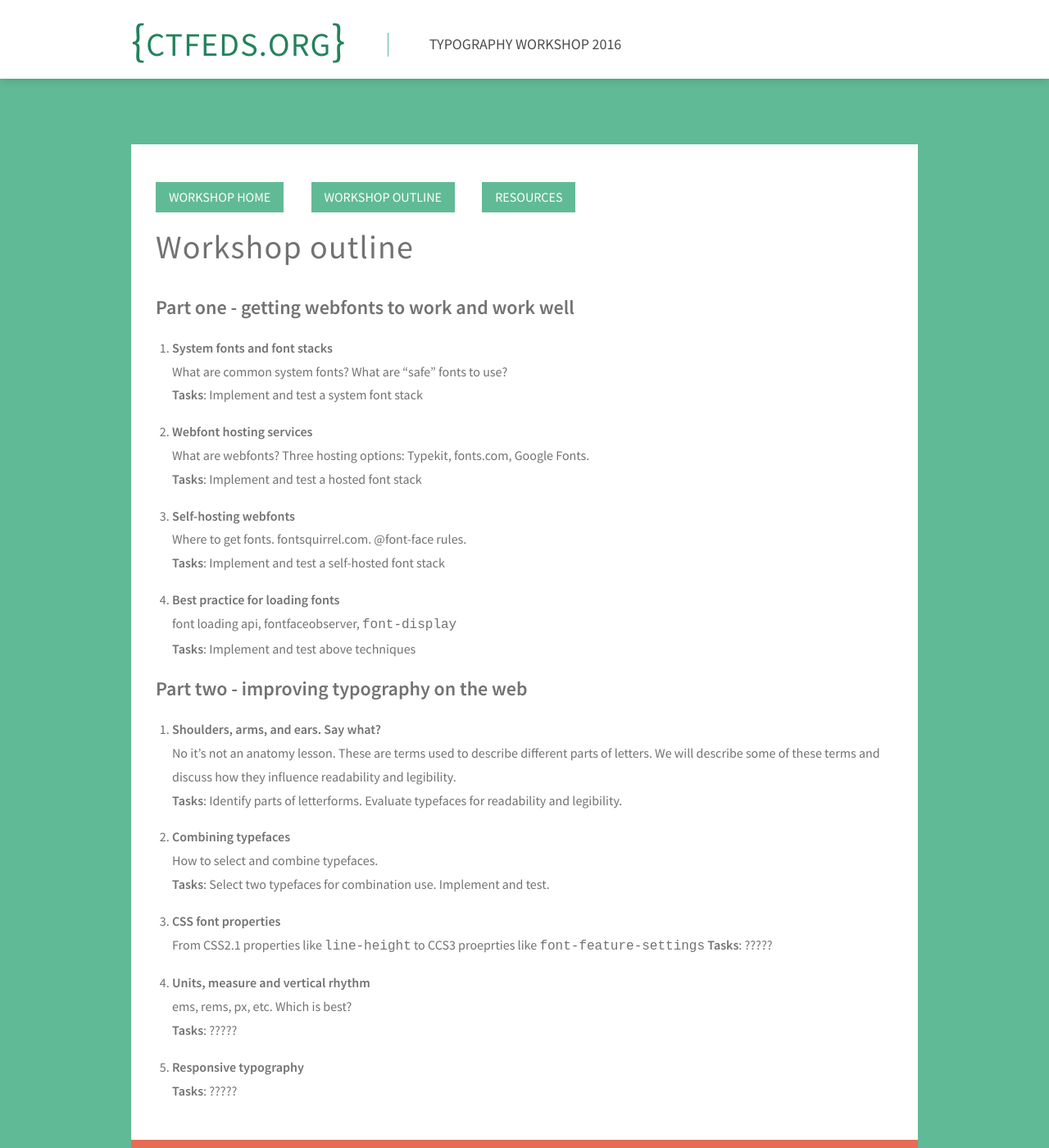
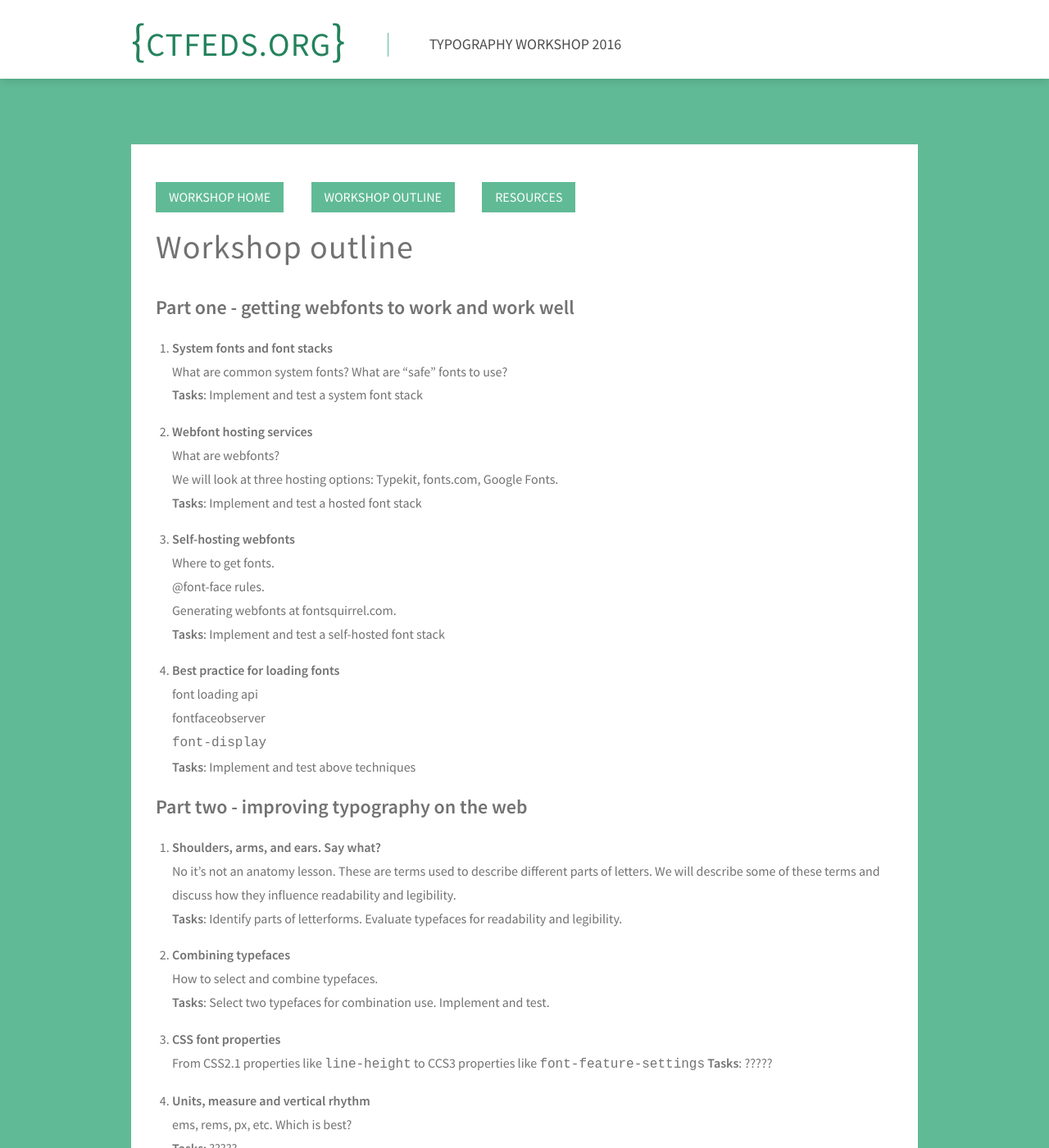
Before and after one commit to CTFEDs/typography-workshop-2016, a Jekyll site: the page built from workshop-outline.md, in a window 1280 px wide and 1400 px high. Shown: the whole window at 82% size. Built offline with Jekyll 4.4.1, drawn with Linux system fonts in a browser that asks for light colours.

Commit message:
Break discussion bits up a bit

```diff
--- a/workshop-outline.md
+++ b/workshop-outline.md
@@ -10,15 +10,20 @@ title: Workshop outline
     **Tasks**: Implement and test a system font stack
 
 2. **Webfont hosting services**<br>
-    What are webfonts? Three hosting options: Typekit, fonts.com, Google Fonts.<br>
+    What are webfonts?<br>
+    We will look at three hosting options: Typekit, fonts.com, Google Fonts.<br>
     **Tasks**: Implement and test a hosted font stack
 
 3. **Self-hosting webfonts**<br>
-    Where to get fonts. fontsquirrel.com. @font-face rules.<br>
+    Where to get fonts.<br>
+    @font-face rules.<br>
+    Generating webfonts at fontsquirrel.com.<br>
     **Tasks**: Implement and test a self-hosted font stack
 
 4. **Best practice for loading fonts**<br>
-    font loading api, fontfaceobserver, `font-display`<br>
+    font loading api<br>
+    fontfaceobserver<br>
+    `font-display`<br>
     **Tasks**: Implement and test above techniques
 
 
@@ -33,7 +38,7 @@ title: Workshop outline
     **Tasks**: Select two typefaces for combination use. Implement and test.<br>
 
 4. **CSS font properties**<br>
-    From CSS2.1 properties like `line-height` to CCS3 proeprties like `font-feature-settings`
+    From CSS2.1 properties like `line-height` to CCS3 properties like `font-feature-settings`
     **Tasks**: ?????
 
 3. **Units, measure and vertical rhythm**<br>
```
